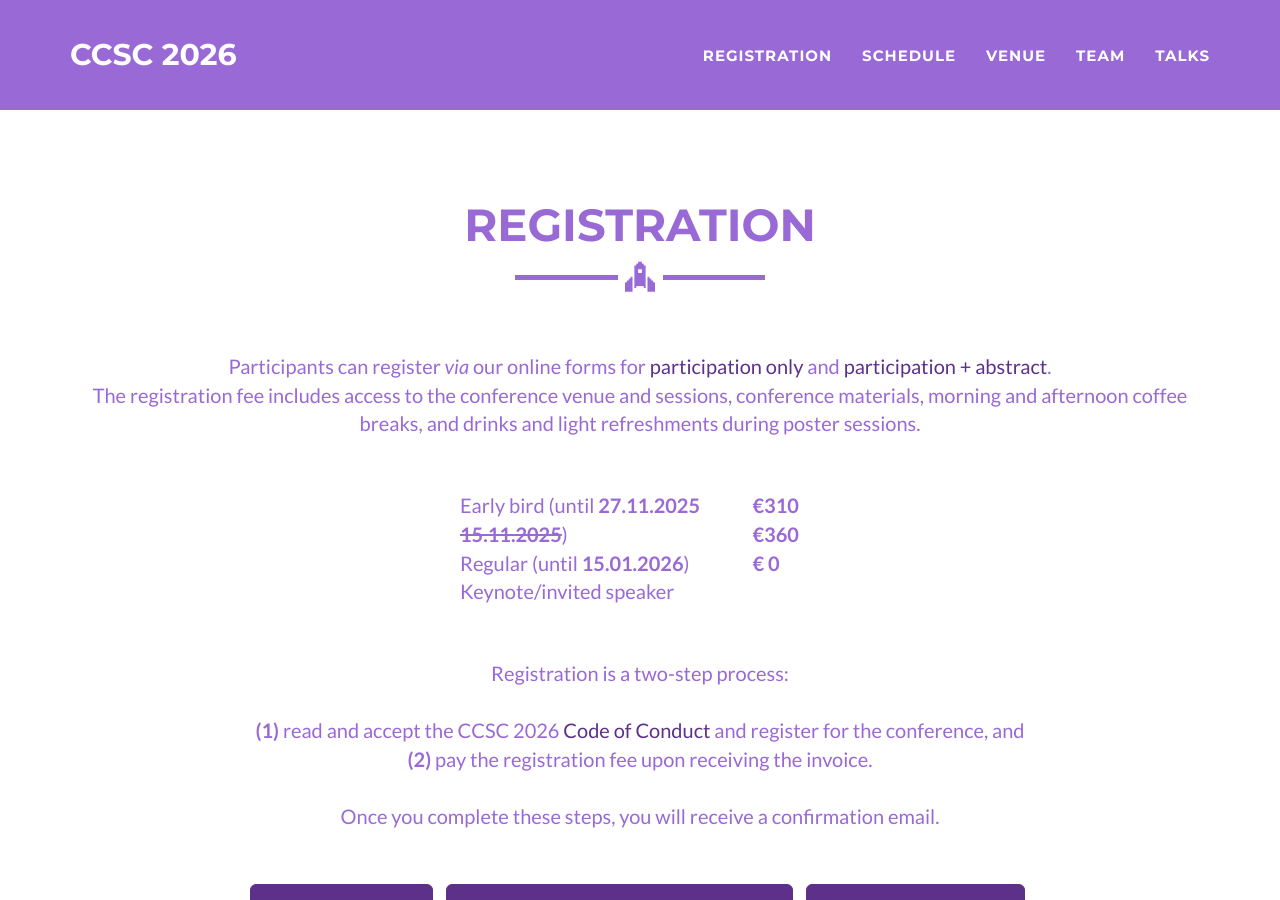
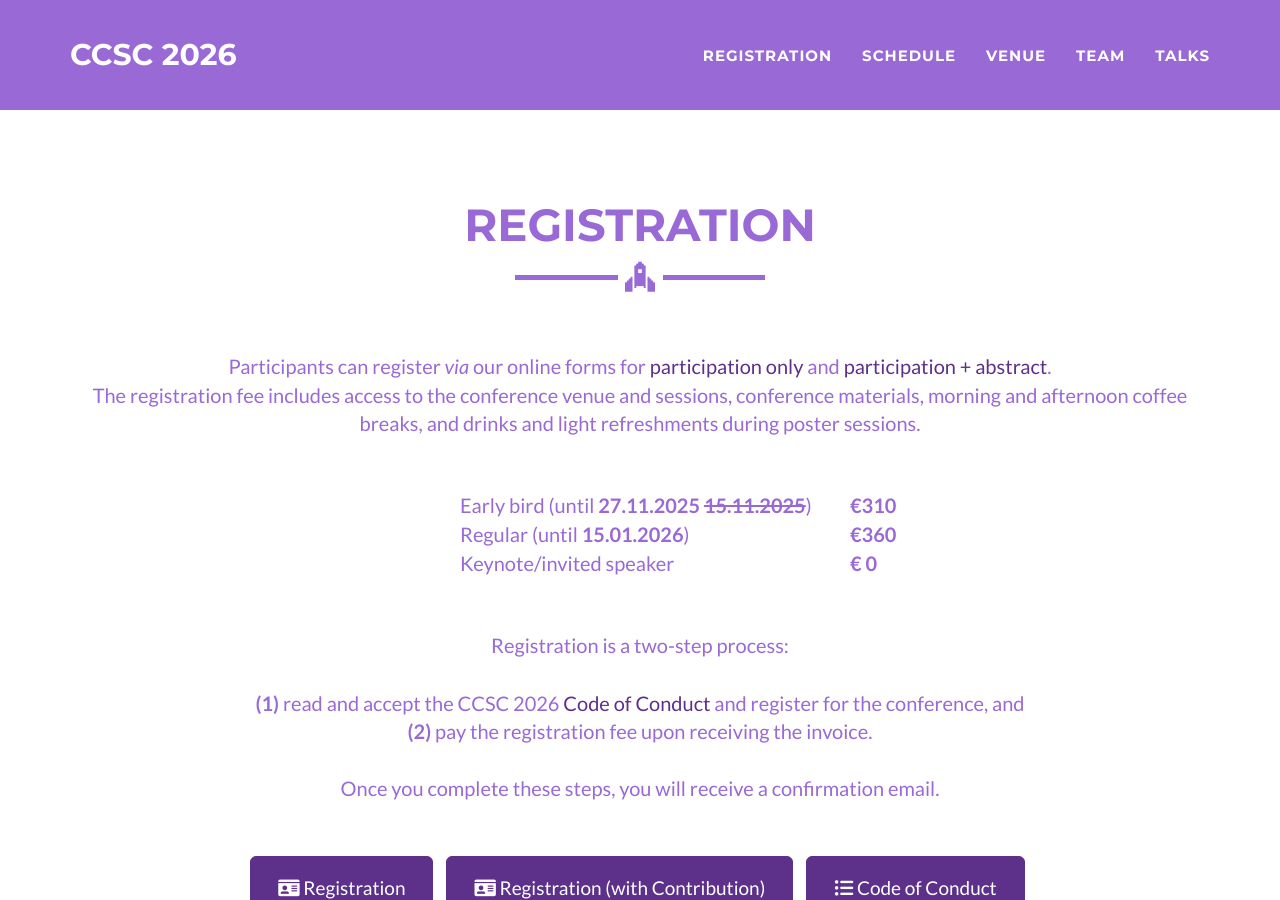
Before and after one commit to ccsc2026/ccsc2026.github.io, a Jekyll site: the page built from registration.html, in a window 1280 px wide and 900 px high. Built offline with Jekyll 4.4.1, drawn with Linux system fonts in a browser that asks for light colours.

Commit message:
Update registration.html

```diff
--- a/registration.html
+++ b/registration.html
@@ -23,7 +23,7 @@ layout: page
     <br><br>
     <div class="row">
       <div class="col-lg-4"></div>
-      <div class="col-lg-3">
+      <div class="col-lg-4">
         <p>
           Early bird (until <b>27.11.2025 <s>15.11.2025</s></b>) <br>
           Regular (until <b>15.01.2026</b>) <br>
```
